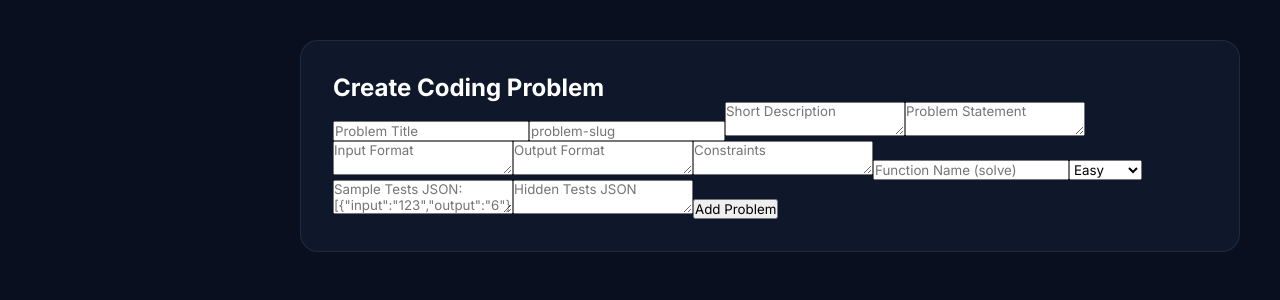
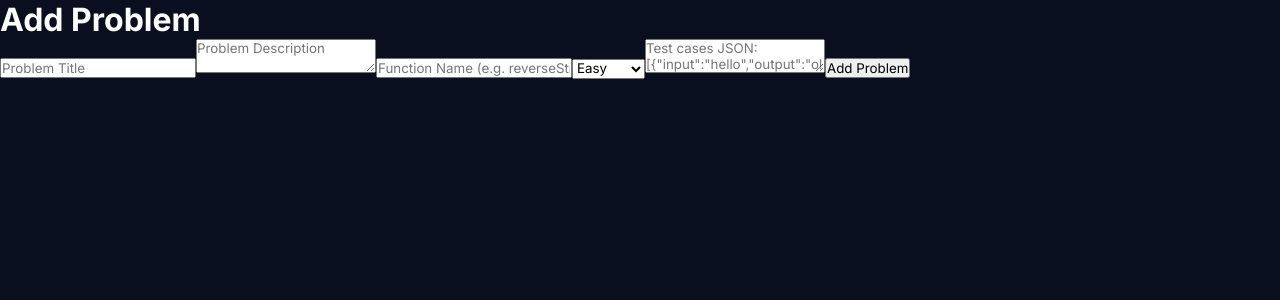
Before and after one commit to VinayWeb-create/placement-prep, a React (Create React App) app in the folder frontend/: page /admin/add-problem/1 in a window 1280 px wide. Shown: the top 300 px of the page. Built offline with nearby package versions, Linux system fonts and the light colour scheme.

Commit message:
Update AddProblem.jsx

```diff
--- a/frontend/src/pages/admin/AddProblem.jsx
+++ b/frontend/src/pages/admin/AddProblem.jsx
@@ -1,5 +1,5 @@
+import { useState } from "react";
 import { useParams } from "react-router-dom";
-import { useState } from "react";
 import API from "../../api/axios";
 
 export default function AddProblem() {
@@ -7,77 +7,79 @@ export default function AddProblem() {
 
   const [problem, setProblem] = useState({
     title: "",
-    slug: "",
     description: "",
-    problemStatement: "",
-    inputFormat: "",
-    outputFormat: "",
-    constraints: "",
+    functionName: "",
     difficulty: "easy",
-    functionName: "",
-    sampleTests: "",
-    hiddenTests: ""
+    testCases: "",
   });
-
-  const handleChange = (e) => {
-    setProblem({ ...problem, [e.target.name]: e.target.value });
-  };
 
   const submitProblem = async () => {
     try {
-      await API.post("/problems", {
+      const payload = {
         ...problem,
         contestId,
-        sampleTests: JSON.parse(problem.sampleTests),
-        hiddenTests: JSON.parse(problem.hiddenTests),
+        testCases: JSON.parse(problem.testCases),
+      };
+
+      await API.post("/problems", payload);
+
+      alert("✅ Problem added successfully!");
+      setProblem({
+        title: "",
+        description: "",
+        functionName: "",
+        difficulty: "easy",
+        testCases: "",
       });
-
-      alert("✅ Problem Added Successfully");
     } catch (err) {
-      alert("❌ Failed to add problem");
+      alert("❌ Invalid test cases or server error");
     }
   };
 
   return (
-    <div className="dashboard-main">
-      <div className="create-contest-card">
+    <div className="admin-form">
+      <h1>Add Problem</h1>
 
-        <h2>Create Coding Problem</h2>
+      <input
+        placeholder="Problem Title"
+        value={problem.title}
+        onChange={(e) => setProblem({ ...problem, title: e.target.value })}
+      />
 
-        <input name="title" placeholder="Problem Title" onChange={handleChange} />
-        <input name="slug" placeholder="problem-slug" onChange={handleChange} />
+      <textarea
+        placeholder="Problem Description"
+        value={problem.description}
+        onChange={(e) => setProblem({ ...problem, description: e.target.value })}
+      />
 
-        <textarea name="description" placeholder="Short Description" onChange={handleChange} />
+      <input
+        placeholder="Function Name (e.g. reverseString)"
+        value={problem.functionName}
+        onChange={(e) =>
+          setProblem({ ...problem, functionName: e.target.value })
+        }
+      />
 
-        <textarea name="problemStatement" placeholder="Problem Statement" onChange={handleChange} />
-
-        <textarea name="inputFormat" placeholder="Input Format" onChange={handleChange} />
-        <textarea name="outputFormat" placeholder="Output Format" onChange={handleChange} />
-        <textarea name="constraints" placeholder="Constraints" onChange={handleChange} />
-
-        <input name="functionName" placeholder="Function Name (solve)" onChange={handleChange} />
-
-        <select name="difficulty" onChange={handleChange}>
+      <select
+        value={problem.difficulty}
+        onChange={(e) =>
+          setProblem({ ...problem, difficulty: e.target.value })
+        }
+      >
         <option value="easy">Easy</option>
         <option value="medium">Medium</option>
         <option value="hard">Hard</option>
       </select>
 
       <textarea
-          name="sampleTests"
-          placeholder='Sample Tests JSON: [{"input":"123","output":"6"}]'
-          onChange={handleChange}
-        />
-
-        <textarea
-          name="hiddenTests"
-          placeholder='Hidden Tests JSON'
-          onChange={handleChange}
+        placeholder='Test cases JSON: [{"input":"hello","output":"olleh"}]'
+        value={problem.testCases}
+        onChange={(e) =>
+          setProblem({ ...problem, testCases: e.target.value })
+        }
       />
 
       <button onClick={submitProblem}>Add Problem</button>
-
-      </div>
     </div>
   );
 }
```
Lines whose indentation alone changed are shown as unchanged.
